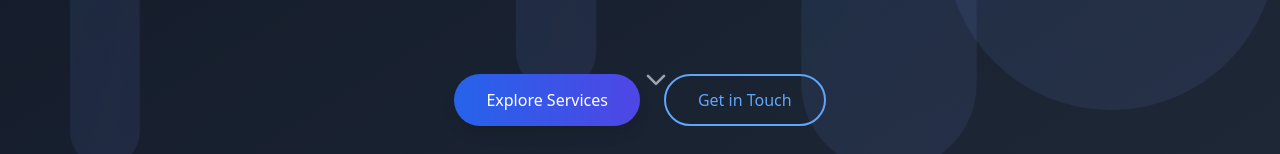
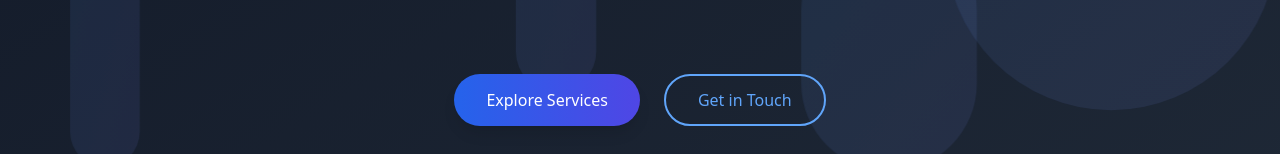
Before and after one commit to shrey1402/portfolio_website, a React (Vite) app: page / in a window 1280 px wide. Shown: the part 484-638 px from the top of the page. Built offline with nearby package versions, Linux system fonts and the light colour scheme.

Commit message:
remove arrow in hero page

```diff
--- a/src/components/Hero.tsx
+++ b/src/components/Hero.tsx
@@ -141,19 +141,6 @@ const Hero = () => {
           </motion.div>
         </div>
 
-        <motion.div
-          animate={{
-            y: [0, 10, 0],
-          }}
-          transition={{
-            duration: 2,
-            repeat: Infinity,
-            ease: "easeInOut",
-          }}
-          className="absolute bottom-8 left-1/2 transform -translate-x-1/2"
-        >
-          <ChevronDown className="w-8 h-8 text-gray-400" />
-        </motion.div>
       </div>
     </section>
   );
```
